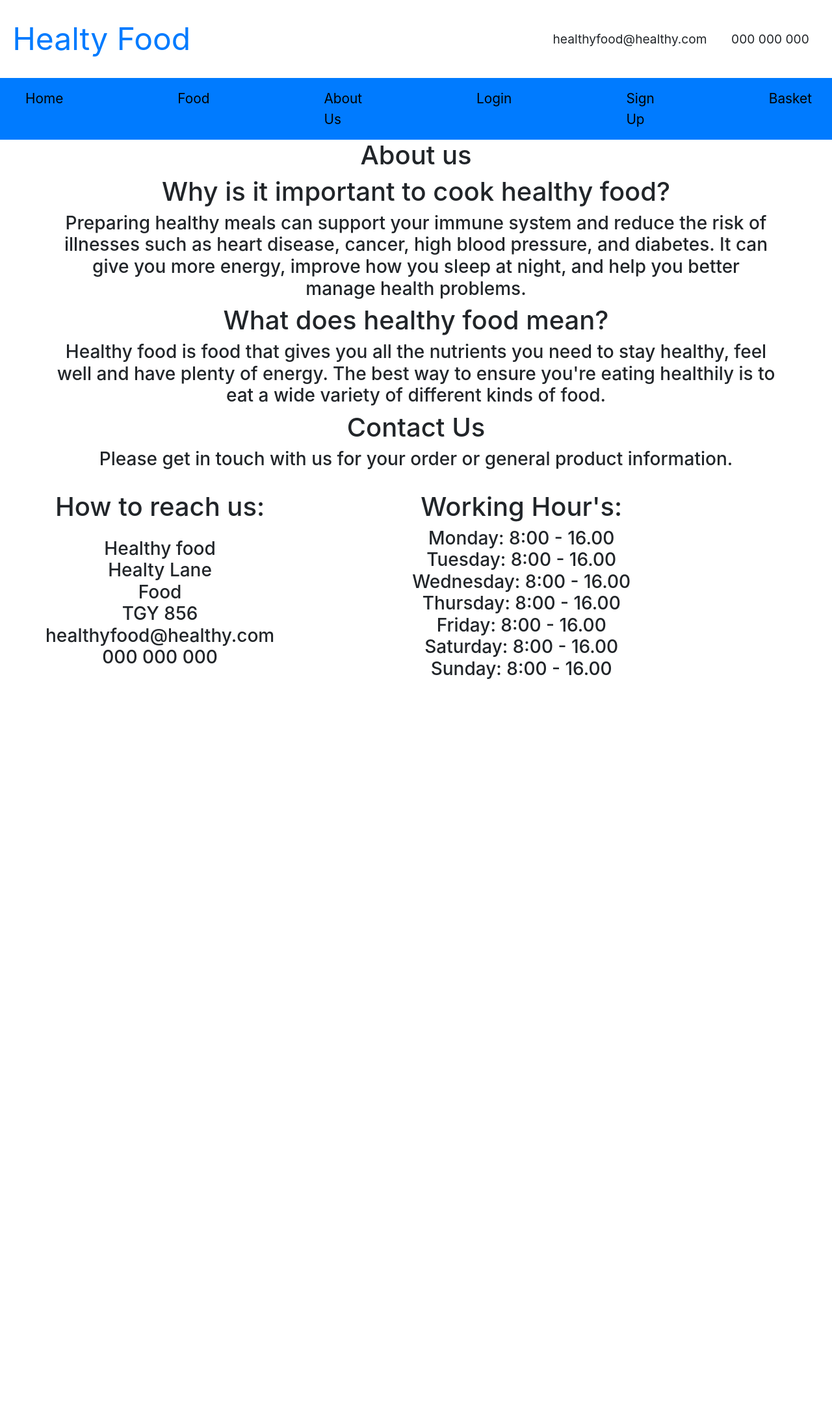
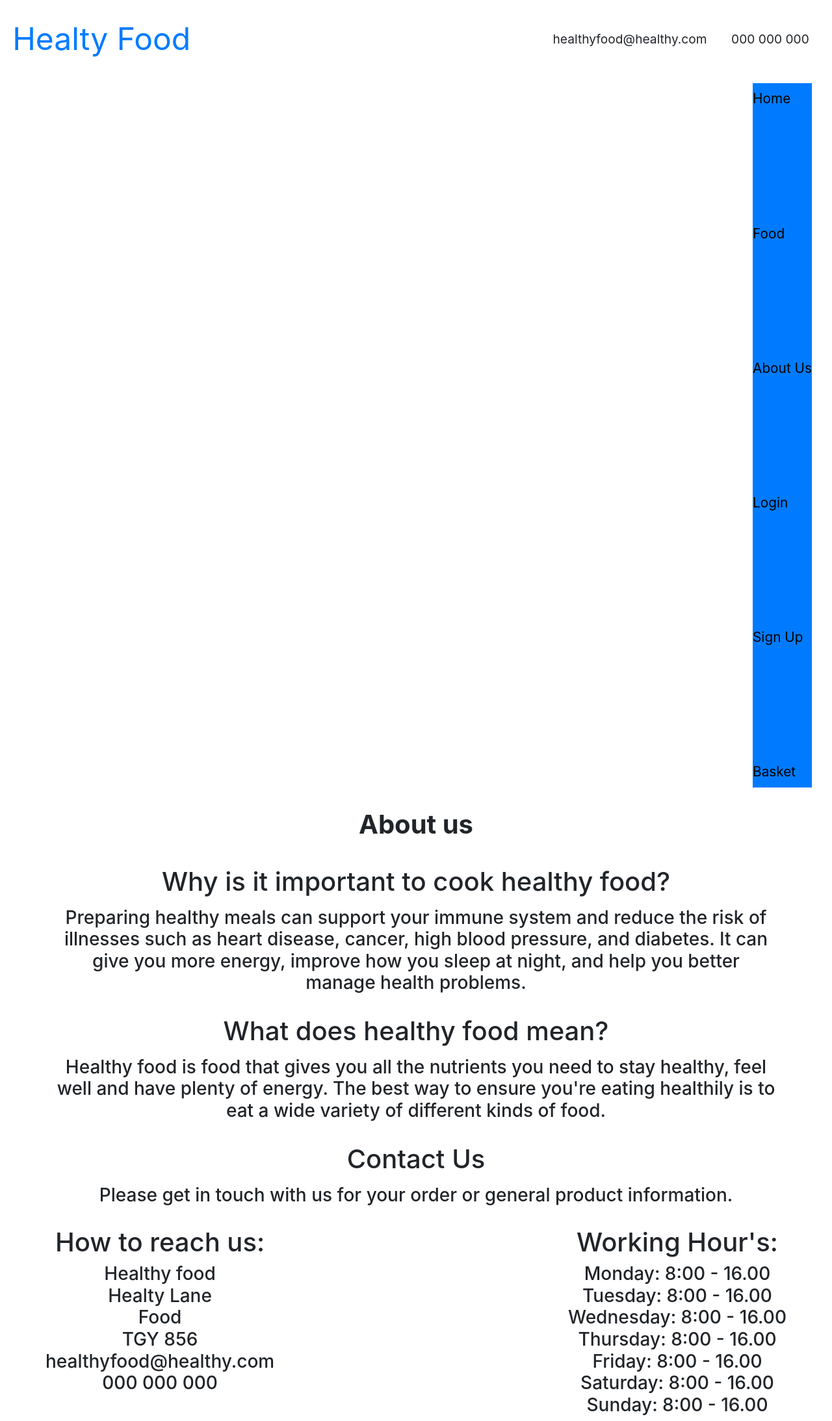
Before and after one commit to deima24/Healty-Food, a Django app: page /about/ in a window 1280 px wide. Shown: the whole page at 65% size. Before the commit the page ends 1045 px from the top, so only its background shows below. Run offline with Django 4.2, Linux system fonts and the light colour scheme.

Commit message:
finnished costumizing about html, and changing nav bar costumization

```diff
--- a/healty_food/urls.py
+++ b/healty_food/urls.py
@@ -24,5 +24,5 @@ urlpatterns = [
     path('accounts/', include('allauth.urls')),
     path('', include('home.urls')),
     path('products/', include('products.urls')),
-    #path('categories/', include('categories.urls')),
+
 ] + static(settings.MEDIA_URL, document_root=settings.MEDIA_ROOT)
--- a/home/templates/home/about.html
+++ b/home/templates/home/about.html
@@ -6,11 +6,11 @@
 {% block content%}
 <div class='container mb-5 d-flex flex-column center'>
     <div class="container ">
-        <h1>About us</h1>
+        <h1 class="about-title"><strong>About us</strong></h1>
     </div>
 
     <div>
-        <h1>
+        <h1 class="about-title">
             Why is it important to cook healthy food?
         </h1>
         <h3>
@@ -21,7 +21,7 @@
     </div>
 
     <div>
-        <h1>
+        <h1 class="about-title">
             What does healthy food mean?
         </h1>
         <h3>
@@ -31,19 +31,19 @@
     </div>
 
     <div>
-        <h1>Contact Us</h1>
+        <h1 class="about-title">Contact Us</h1>
         <h3>
             Please get in touch with us for your order or general product information.
         </h3>
     </div>
 
-    <div class="row">
+    <div class="row d-flex justify-content-between">
         <div>
             <br>
             <h1>
                 How to reach us:
             </h1>
-            <h3 class="row col-12 col-md-6 mt-4">
+            <h3 class="">
                 Healthy food<br>
                 Healty Lane<br>
                 Food<br>
@@ -52,7 +52,8 @@
                 000 000 000
             </h3>
         </div>
-        <div class="col-12 col-md-8 mt-4">
+        <div class=" ">
+            <br>
             <h1>
                 Working Hour's:
             </h1>
--- a/static/css/base.css
+++ b/static/css/base.css
@@ -105,3 +105,8 @@ h6 {
 .product-img {
     width: 50%;
 }
+
+.about-title {
+    margin-top: 25px;
+    margin-bottom: 15px;
+}
--- a/templates/base.html
+++ b/templates/base.html
@@ -46,10 +46,19 @@
         </div>
       </div>
 
-      <nav class="navbar navbar-expand-lg bg-primary">
+
+      <nav class="navbar  ">
         <div class="container-fluid">
-          <div class="collapse navbar-collapse" id="navbarNav">
-            <ul class="navbar-nav w-100 justify-content-between">
+          <button class="navbar-toggler" type="button" data-bs-toggle="collapse" data-bs-target="#navbarToggleExternalContent" aria-controls="navbarToggleExternalContent" aria-expanded="false" aria-label="Toggle navigation">
+            <span class="navbar-toggler-icon"></span>
+          </button>
+
+
+
+          <div class="collapse d-flex justify-content-between bg-primary" >
+
+
+              <ul class="navbar-nav">
                 <li class="nav-item">
                   <a class="nav-link" aria-current="page" href="{% url 'home' %}">Home</a>
                 </li>
@@ -69,6 +78,8 @@
                   <a class="nav-link" href="#">Basket</a>
                 </li>
               </ul>
+
+
           </div>
         </div>
       </nav>
```
Also changed, not shown: templates/allauth/account/base.html (+6 -41 lines). Lines whose indentation alone changed are shown as unchanged.
